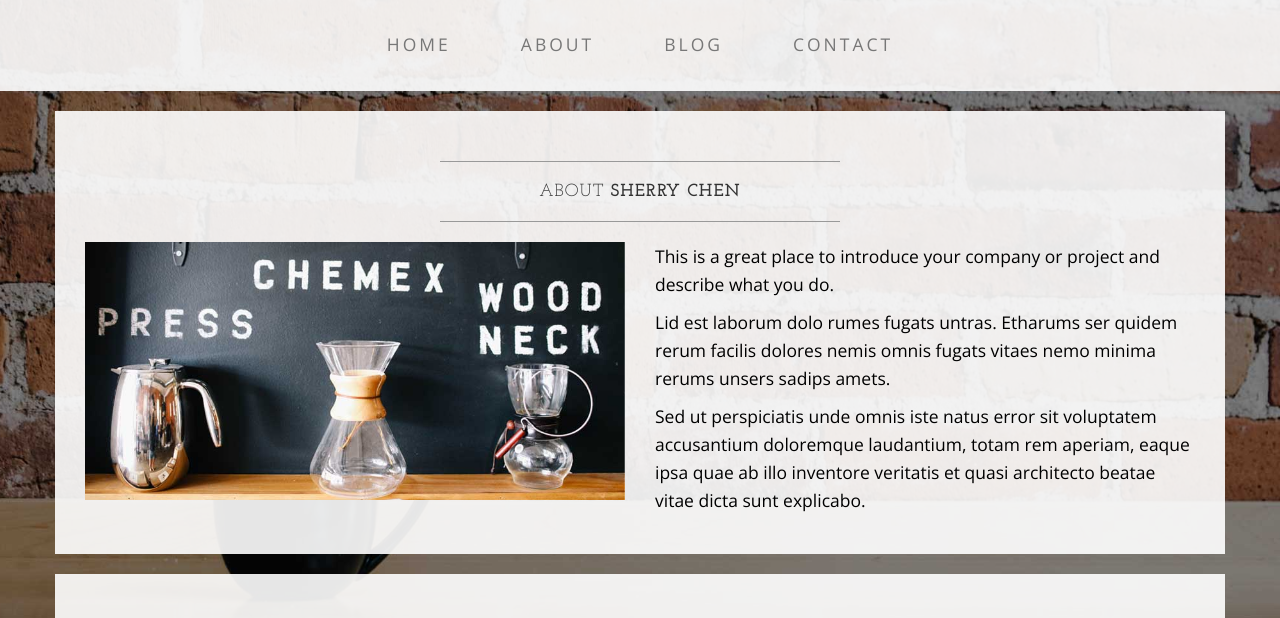
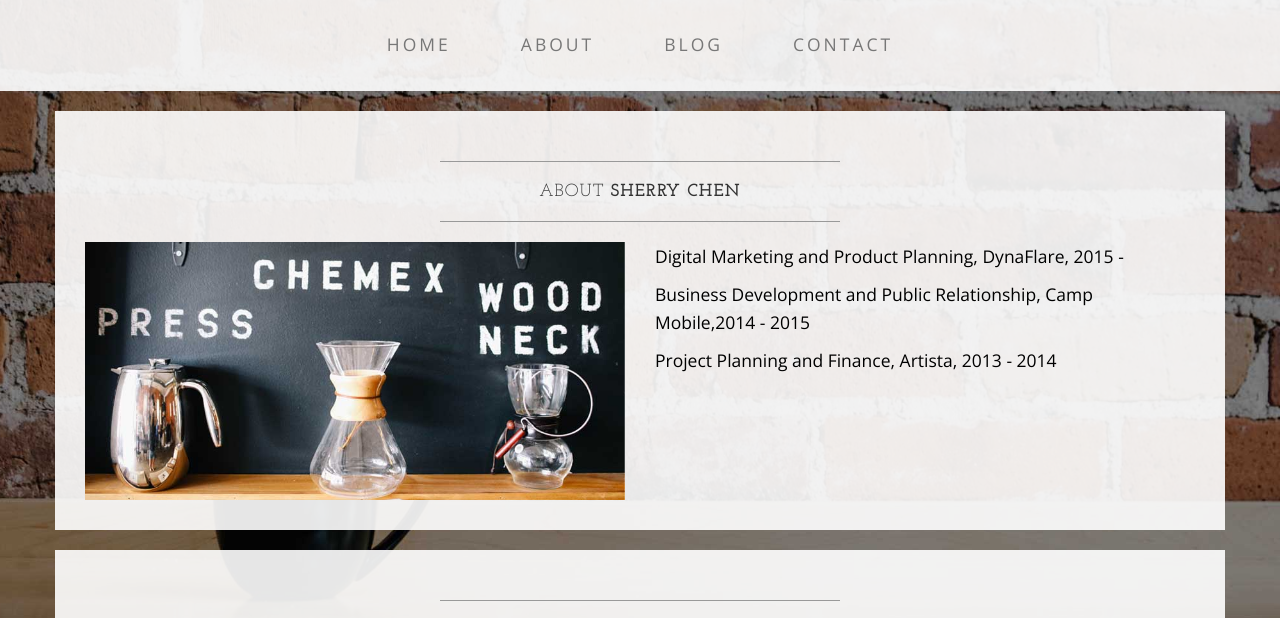
Before and after one commit to sherryatdf/SherryhhChen.github.io, a plain HTML site: page about.html in a window 1280 px wide. Shown: the part 179-797 px from the top of the page. Drawn offline with nearby package versions, Linux system fonts and the light colour scheme.

Commit message:
wording(index.about)

```diff
--- a/about.html
+++ b/about.html
@@ -8,7 +8,7 @@
     <meta name="viewport" content="width=device-width, initial-scale=1">
     <meta name="description" content="">
     <meta name="author" content="">
-    <title>Sherry's Portfolio</title>
+    <title>Sherry's Profile</title>
     <!-- Bootstrap Core CSS -->
     <link href="css/bootstrap.min.css" rel="stylesheet">
 
@@ -84,9 +84,9 @@
                     <img class="img-responsive img-border-left" src="img/slide-2.jpg" alt="">
                 </div>
                 <div class="col-md-6">
-                    <p>This is a great place to introduce your company or project and describe what you do.</p>
-                    <p>Lid est laborum dolo rumes fugats untras. Etharums ser quidem rerum facilis dolores nemis omnis fugats vitaes nemo minima rerums unsers sadips amets.</p>
-                    <p>Sed ut perspiciatis unde omnis iste natus error sit voluptatem accusantium doloremque laudantium, totam rem aperiam, eaque ipsa quae ab illo inventore veritatis et quasi architecto beatae vitae dicta sunt explicabo.</p>
+                    <p> Digital Marketing and Product Planning, DynaFlare, 2015 - </p>
+                    <p> Business Development and Public Relationship, Camp Mobile,2014 - 2015</p>
+                    <p> Project Planning and Finance, Artista, 2013 - 2014 </p>
                 </div>
                 <div class="clearfix"></div>
             </div>
```
Also changed, not shown: index.html (+1 -1 lines).
